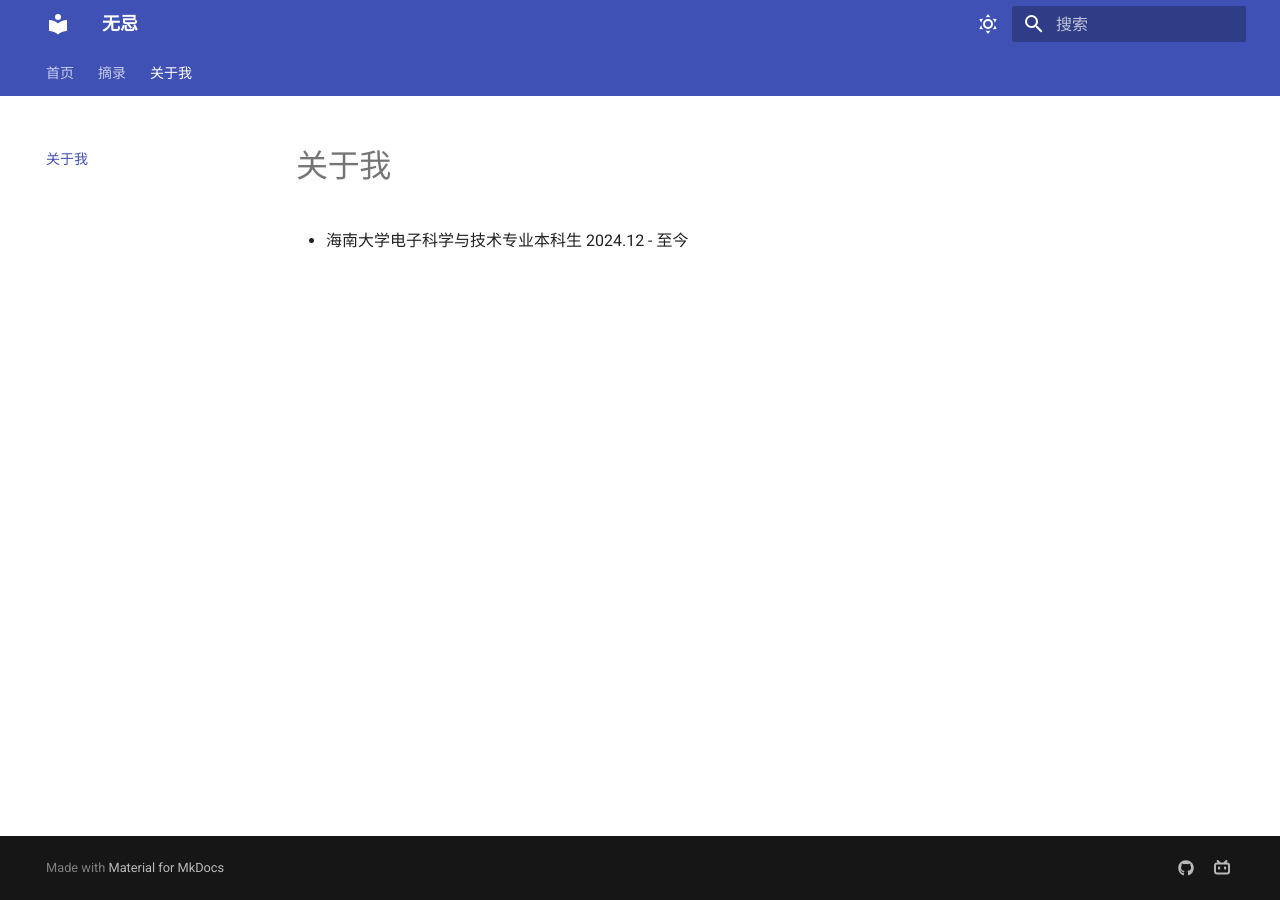
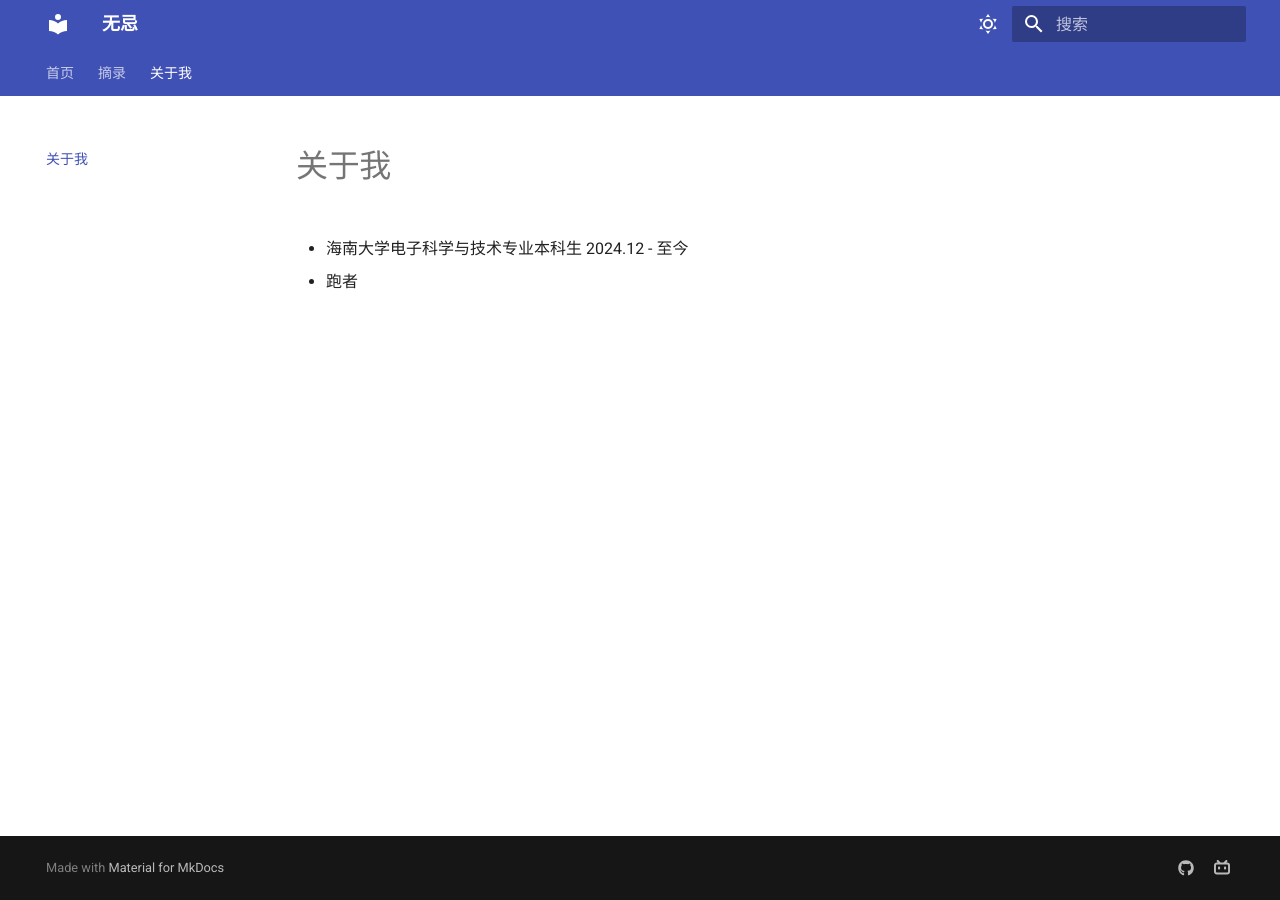
Before and after one commit to Hujiko02/Hujiko02.github.io, an MkDocs documentation site: the page built from docs/about.md, in a window 1280 px wide. Built offline with MkDocs 1.6.1 and Material for MkDocs 9.7.7, drawn with Linux system fonts in a browser that asks for light colours.

Commit message:
Auto update 周二 2026/06/02 22:48:54.95

```diff
--- a/docs/about.md
+++ b/docs/about.md
@@ -1 +1,3 @@
 - 海南大学电子科学与技术专业本科生 2024.12 - 至今
+
+- 跑者
```
